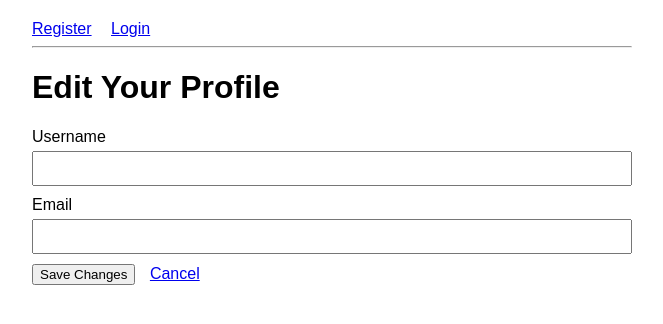
After one commit to Mortezayazdanich/user-management-system, a Flask app: template frontend/templates/edit_profile.html in a window 1280 px wide. The commit adds this page. Shown: the top 324 px of the page, without its empty margins (308-971 px from the left). Run offline with Flask 3, Linux system fonts and the light colour scheme; the template is opened without the code that fills it, so the values that code supplies are empty; parts of the project's set-up code (start-up, migrations or seed data) failed here and were passed over.

Commit message:
Feature: Implemented UserProfileUpdate Functionality

```diff
--- a/frontend/app.py
+++ b/frontend/app.py
@@ -106,6 +106,44 @@ def profile():
 
         return redirect(url_for('login'))
 
+@app.route('/profile/edit', methods=('GET', 'POST'))
+def edit_profile():
+    if 'user_id' not in session:
+        flash('Please log in to edit your profile.', 'error')
+        return redirect(url_for('login'))
+
+    user_id = session['user_id']
+    if request.method == 'POST':
+        # now we'll update the user's profile using the form data
+        # Get the updated data from the form
+        username = request.form['username']
+        email = request.form['email']
+
+        try:
+            # Create a gRPC request to update the user
+            grpc_request = user_pb2.UpdateUserProfileRequest(
+                user_id=user_id,
+                username=username,
+                email=email
+            )
+            response = stub.UpdateUserProfile(grpc_request)
+            flash('Profile updated successfully!', 'success')
+            return redirect(url_for('profile'))
+
+        except grpc.RpcError as e:
+            # Handle errors from the gRPC server
+            flash(f"Error updating profile: {e.details()}", 'error')
+            return redirect(url_for('edit_profile'))
+
+        # Handling initial page load for GET request
+    try:
+        grpc_request = user_pb2.GetUserRequest(user_id=user_id)
+        response = stub.GetUser(grpc_request)
+        return render_template('edit_profile.html', user=response.user)
+    except grpc.RpcError as e:
+        flash(f"Error fetching profile for edit: {e.details()}", 'error')
+        return redirect(url_for('profile'))
+
 
 
 @app.route('/logout')
--- /dev/null
+++ b/frontend/templates/edit_profile.html
@@ -0,0 +1,21 @@
+{% extends "base.html" %}
+
+{% block title %}Edit Profile{% endblock %}
+
+{% block content %}
+  <h1>Edit Your Profile</h1>
+  <form method="post">
+    <div class="form-field">
+      <label for="username">Username</label>
+      <input type="text" name="username" id="username" value="{{ user.username }}" required>
+    </div>
+    <div class="form-field">
+      <label for="email">Email</label>
+      <input type="email" name="email" id="email" value="{{ user.email }}" required>
+    </div>
+    <div class="form-field">
+      <button type="submit">Save Changes</button>
+      <a href="{{ url_for('profile') }}" style="margin-left: 10px;">Cancel</a>
+    </div>
+  </form>
+{% endblock %}
--- a/frontend/templates/profile.html
+++ b/frontend/templates/profile.html
@@ -14,7 +14,8 @@
 
   <hr>
 
-  <a href="{{ url_for('logout') }}">Logout</a>
+  <a href="{{ url_for('edit_profile') }}">Edit Profile</a>
+  <a href="{{ url_for('logout') }}" style="margin-left: 15px;">Logout</a>
 
   <style>
     .profile-details {
```
Also changed, not shown: backend/server.py (+40 -0 lines).
